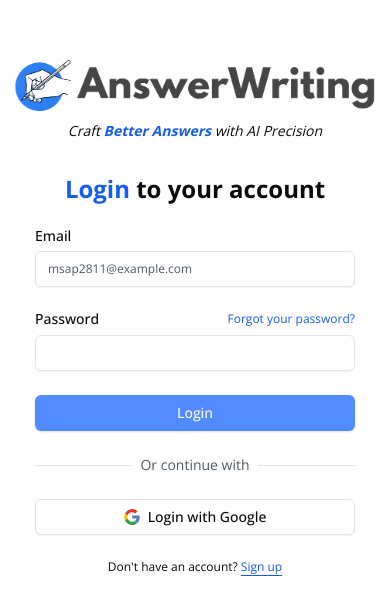
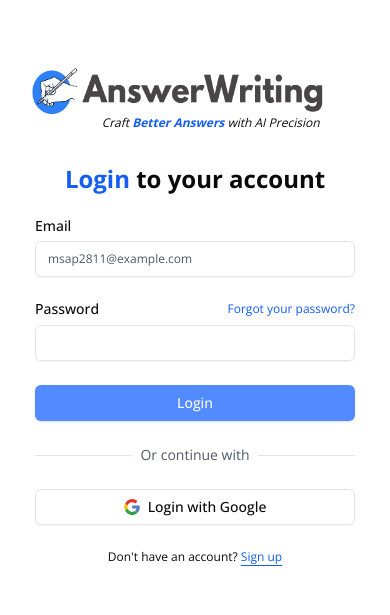
Before and after one commit to anthroholictechnologies/answerwriting, a Next.js app: page /auth/login in a window 390 px wide. Shown: the part 113-728 px from the top of the page. Built offline with nearby package versions, Linux system fonts and the light colour scheme.

Commit message:
final_check

```diff
--- a/src/app/(auth)/auth/login/page.tsx
+++ b/src/app/(auth)/auth/login/page.tsx
@@ -12,11 +12,11 @@ export default function LoginPage() {
               src="/logos/3_resize.png"
               alt="answerwriting.com logo"
               height={50}
-              width={350}
-              className="w-[100%] h-[100%] lg:w-[60%] lg:h-[100%]"
+              width={250}
+              className="w-[90%] h-[100%] lg:w-[60%] lg:h-[100%]"
             />
           </Link>
-          <div className="text-left lg:hidden text-sm italic">
+          <div className="text-balance ml-[8%] md:ml-[4%] -mt-2 lg:hidden text-xs italic">
             Craft <ImpactSpan text="Better Answers" /> with AI Precision
           </div>
         </div>
```
